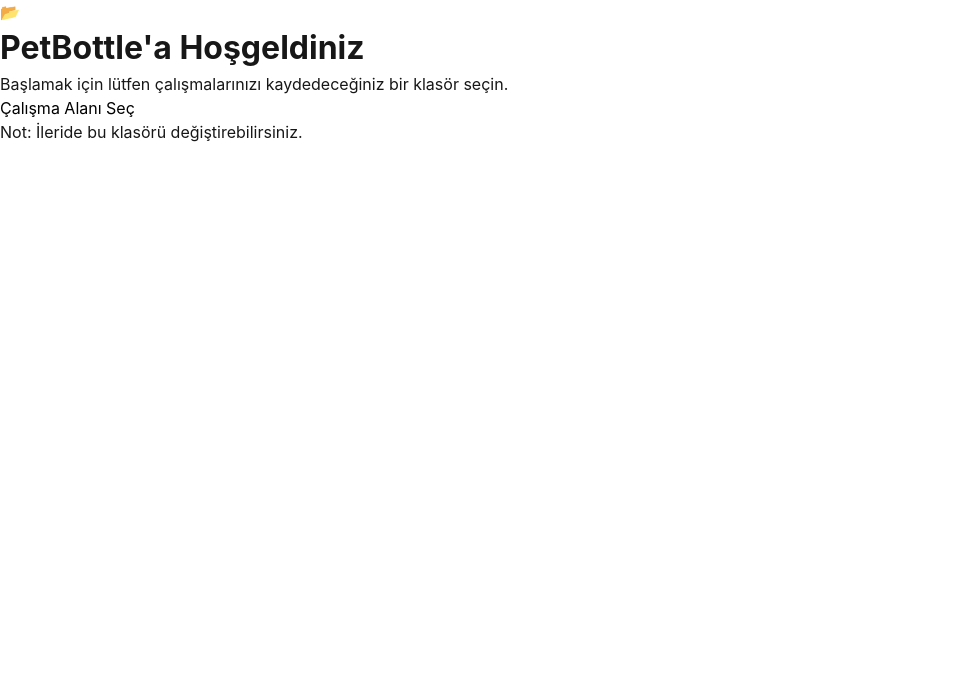
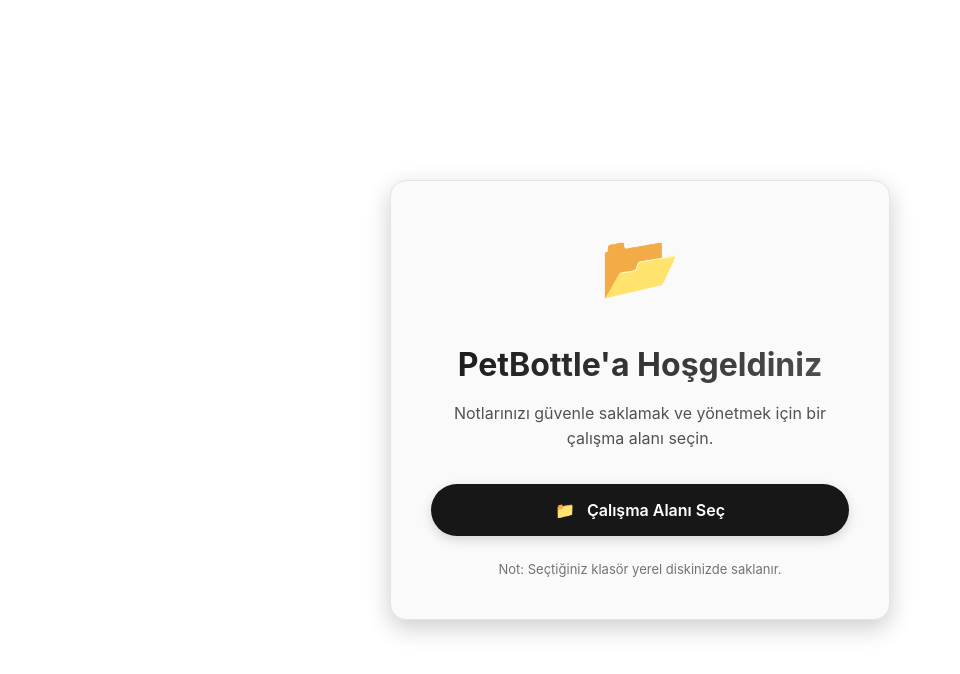
Before and after one commit to Rumata01/Petbottle-public, a React (Vite) app: page / in a window 1280 px wide. Shown: the top 674 px of the page, without its empty margins (0-960 px from the left). Built offline with nearby package versions, Linux system fonts and the light colour scheme.

Commit message:
Setup Screen Hatasi Duzeltildi

```diff
--- a/src/App.tsx
+++ b/src/App.tsx
@@ -921,7 +921,7 @@
     initApp();
   }, []);
 
-  const handleSetupComplete = async (selectedPath: string) => {
+  const handleSetupComplete = async (selectedPath: string): Promise<void> => {
     try {
       // Secilen yolu test et ve listele
       const result = await invoke("list_files", { path: selectedPath });
@@ -934,8 +934,8 @@
       setIsSetupComplete(true);
     } catch (err) {
       console.error("Setup tamamlanamadi:", err);
-      // SetupScreen icinde hata gosterimi icin buraya bir sey donulebilir
-      // veya SetupScreen kendi icinde handle eder.
+      // Hata durumunda SetupScreen'e hatayi firlat
+      throw err;
     }
   };
 
--- a/src/SetupScreen.tsx
+++ b/src/SetupScreen.tsx
@@ -2,13 +2,15 @@
 import { open } from '@tauri-apps/plugin-dialog';
 
 interface SetupScreenProps {
-    onComplete: (path: string) => void;
+    onComplete: (path: string) => Promise<void>;
 }
 
 export const SetupScreen: React.FC<SetupScreenProps> = ({ onComplete }) => {
+    const [isLoading, setIsLoading] = useState(false);
     const [error, setError] = useState<string | null>(null);
 
     const handleSelectFolder = async () => {
+        setError(null);
         try {
             const selected = await open({
                 directory: true,
@@ -17,37 +19,165 @@
             });
 
             if (selected && typeof selected === 'string') {
-                onComplete(selected);
-            } else if (selected === null) {
-                // User cancelled
+                setIsLoading(true);
+                try {
+                    await onComplete(selected);
+                } catch (err) {
+                    console.error("Setup completion failed:", err);
+                    setError("Klasör doğrulanamadı veya erişim reddedildi. Lütfen başka bir klasör seçin.");
+                    setIsLoading(false);
+                }
             }
         } catch (err) {
             console.error("Folder selection failed:", err);
-            setError("Klasör seçimi başarısız oldu. Lütfen tekrar deneyin.");
+            setError("Klasör seçimi sırasında bir hata oluştu.");
+            setIsLoading(false);
         }
     };
 
     return (
-        <div className="setup-container">
-            <div className="setup-card">
-                <div className="setup-icon">📂</div>
-                <h1>PetBottle'a Hoşgeldiniz</h1>
-                <p>
-                    Başlamak için lütfen çalışmalarınızı kaydedeceğiniz bir klasör seçin.
+        <div className="setup-container" style={{
+            display: 'flex',
+            alignItems: 'center',
+            justifyContent: 'center',
+            minHeight: '100vh',
+            backgroundColor: 'var(--bg-primary)',
+            color: 'var(--text-primary)',
+            padding: '20px'
+        }}>
+            <div className="setup-card" style={{
+                backgroundColor: 'var(--bg-secondary)',
+                padding: '40px',
+                borderRadius: 'var(--radius-xl)',
+                boxShadow: 'var(--shadow-lg)',
+                maxWidth: '500px',
+                width: '100%',
+                textAlign: 'center',
+                border: '1px solid var(--border-primary)',
+                transition: 'transform 0.3s ease, box-shadow 0.3s ease'
+            }}>
+                <div style={{
+                    fontSize: '64px',
+                    marginBottom: '24px',
+                    animation: 'float 3s ease-in-out infinite'
+                }}>
+                    📂
+                </div>
+
+                <h1 style={{
+                    fontSize: '32px',
+                    fontWeight: '700',
+                    marginBottom: '12px',
+                    background: 'linear-gradient(135deg, var(--text-primary) 0%, var(--text-secondary) 100%)',
+                    WebkitBackgroundClip: 'text',
+                    WebkitTextFillColor: 'transparent',
+                    backgroundClip: 'text'
+                }}>
+                    PetBottle'a Hoşgeldiniz
+                </h1>
+
+                <p style={{
+                    fontSize: '16px',
+                    color: 'var(--text-secondary)',
+                    marginBottom: '32px',
+                    lineHeight: '1.6'
+                }}>
+                    Notlarınızı güvenle saklamak ve yönetmek için bir çalışma alanı seçin.
                 </p>
 
-                <button className="setup-button" onClick={handleSelectFolder}>
-                    Çalışma Alanı Seç
+                {error && (
+                    <div style={{
+                        backgroundColor: 'rgba(239, 68, 68, 0.1)',
+                        border: '1px solid rgba(239, 68, 68, 0.2)',
+                        color: '#ef4444',
+                        padding: '12px',
+                        borderRadius: 'var(--radius-md)',
+                        marginBottom: '24px',
+                        fontSize: '14px',
+                        display: 'flex',
+                        alignItems: 'center',
+                        justifyContent: 'center',
+                        gap: '8px'
+                    }}>
+                        <span>⚠️</span> {error}
+                    </div>
+                )}
+
+                <button
+                    onClick={handleSelectFolder}
+                    disabled={isLoading}
+                    style={{
+                        backgroundColor: 'var(--text-primary)',
+                        color: 'var(--bg-primary)',
+                        padding: '16px 32px',
+                        fontSize: '16px',
+                        fontWeight: '600',
+                        border: 'none',
+                        borderRadius: 'var(--radius-full)',
+                        cursor: isLoading ? 'wait' : 'pointer',
+                        transition: 'all 0.2s ease',
+                        boxShadow: 'var(--shadow-md)',
+                        width: '100%',
+                        opacity: isLoading ? 0.7 : 1,
+                        display: 'flex',
+                        alignItems: 'center',
+                        justifyContent: 'center',
+                        gap: '12px',
+                        zIndex: 10,
+                        ...({ WebkitAppRegion: 'no-drag' } as React.CSSProperties)
+                    }}
+                    onMouseOver={(e) => {
+                        if (!isLoading) {
+                            e.currentTarget.style.transform = 'translateY(-2px)';
+                            e.currentTarget.style.boxShadow = 'var(--shadow-lg)';
+                        }
+                    }}
+                    onMouseOut={(e) => {
+                        if (!isLoading) {
+                            e.currentTarget.style.transform = 'translateY(0)';
+                            e.currentTarget.style.boxShadow = 'var(--shadow-md)';
+                        }
+                    }}
+                >
+                    {isLoading ? (
+                        <>
+                            <div style={{
+                                width: '20px',
+                                height: '20px',
+                                border: '2px solid currentColor',
+                                borderRightColor: 'transparent',
+                                borderRadius: '50%',
+                                animation: 'spin 1s linear infinite'
+                            }} />
+                            Çalışma Alanı Hazırlanıyor...
+                        </>
+                    ) : (
+                        <>
+                            <span>📁</span> Çalışma Alanı Seç
+                        </>
+                    )}
                 </button>
 
-                {error && <div className="setup-error">{error}</div>}
-
-                <div className="setup-footer">
-                    <p className="setup-hint">
-                        Not: İleride bu klasörü değiştirebilirsiniz.
-                    </p>
+                <div style={{
+                    marginTop: '24px',
+                    fontSize: '13px',
+                    color: 'var(--text-tertiary)'
+                }}>
+                    <p>Not: Seçtiğiniz klasör yerel diskinizde saklanır.</p>
                 </div>
             </div>
+
+            <style>{`
+                @keyframes float {
+                    0% { transform: translateY(0px); }
+                    50% { transform: translateY(-10px); }
+                    100% { transform: translateY(0px); }
+                }
+                @keyframes spin {
+                    from { transform: rotate(0deg); }
+                    to { transform: rotate(360deg); }
+                }
+            `}</style>
         </div>
     );
 };
```
